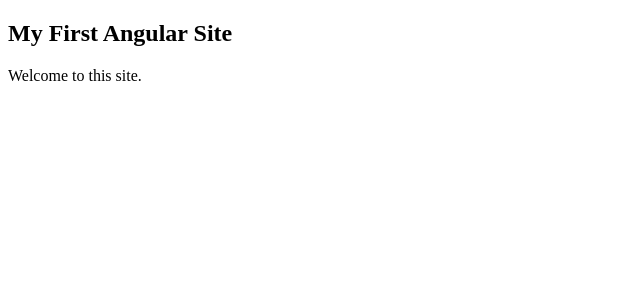
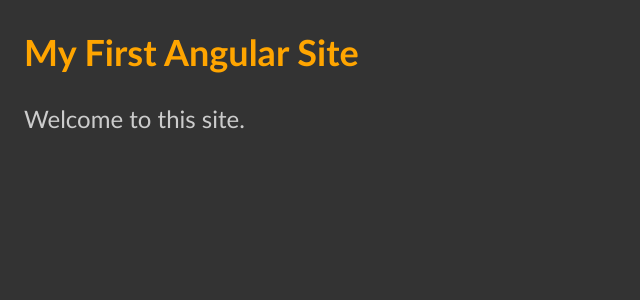
Before and after one commit to edwardtanguay/et003-angular-site, an Angular app: page / in a window 1280 px wide. Shown: the top 300 px of the page, without its empty margins (0-640 px from the left). Built offline with nearby package versions, Linux system fonts and the light colour scheme.

Commit message:
works with sass

```diff
--- /dev/null
+++ b/src/app/app.component.scss
@@ -0,0 +1,3 @@
+h2 {
+	color: orange;
+}
--- a/src/app/app.component.ts
+++ b/src/app/app.component.ts
@@ -3,7 +3,7 @@
 @Component({
   selector: 'app-root',
   templateUrl: './app.component.html',
-  styleUrls: ['./app.component.sass']
+  styleUrls: ['./app.component.scss']
 })
 export class AppComponent {
   title = 'My First Angular Site';
--- a/src/styles.sass
+++ b/src/styles.sass
@@ -1 +1,7 @@
 /* You can add global styles to this file, and also import other style files */
+body
+	background-color: #333
+	font-family: 'Gill Sans', 'Gill Sans MT', Calibri, 'Trebuchet MS', sans-serif
+	color: #ccc
+	font-size: 1.5rem
+	padding: 0 1rem
```
Also changed, not shown: src/app/app.component.sass (deleted).
